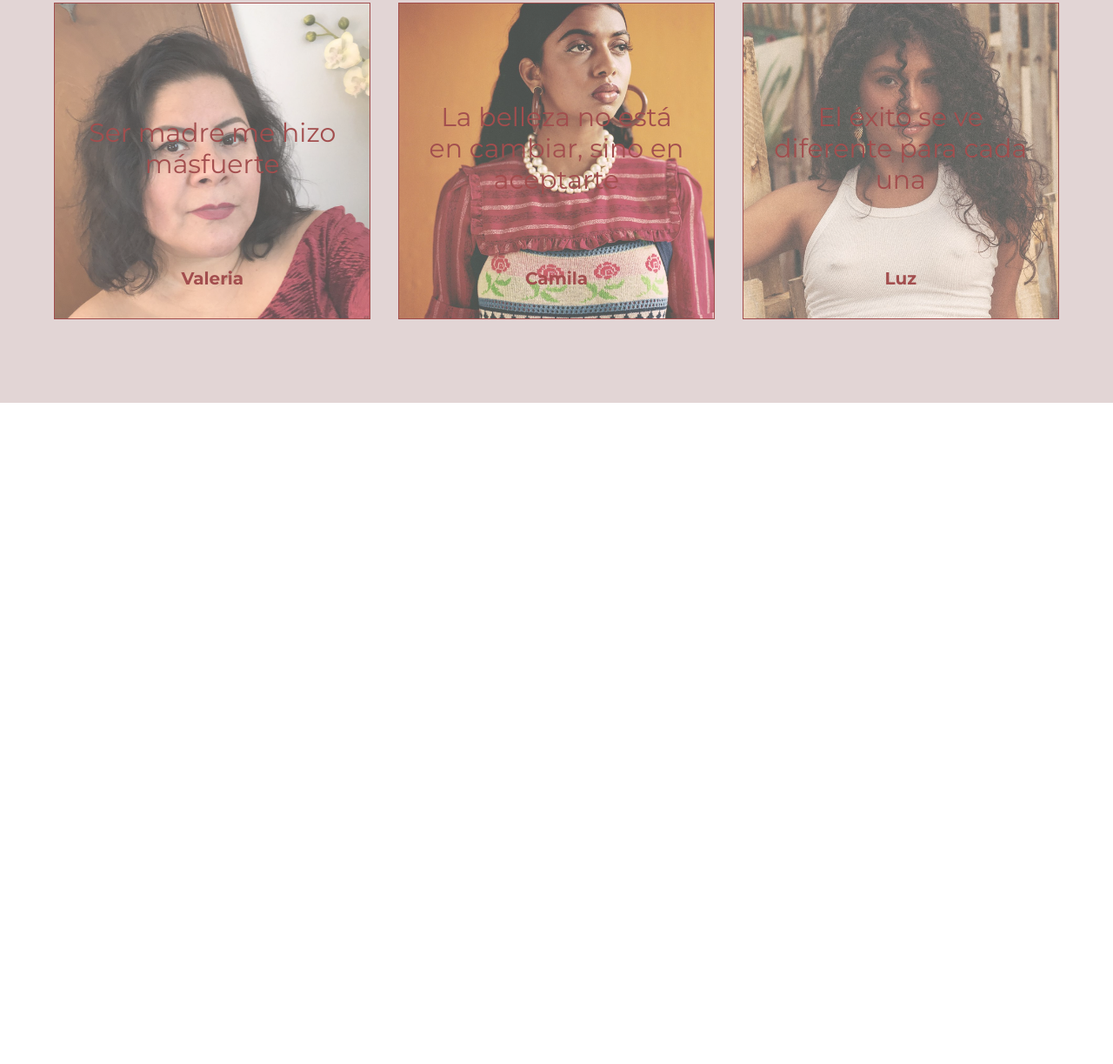
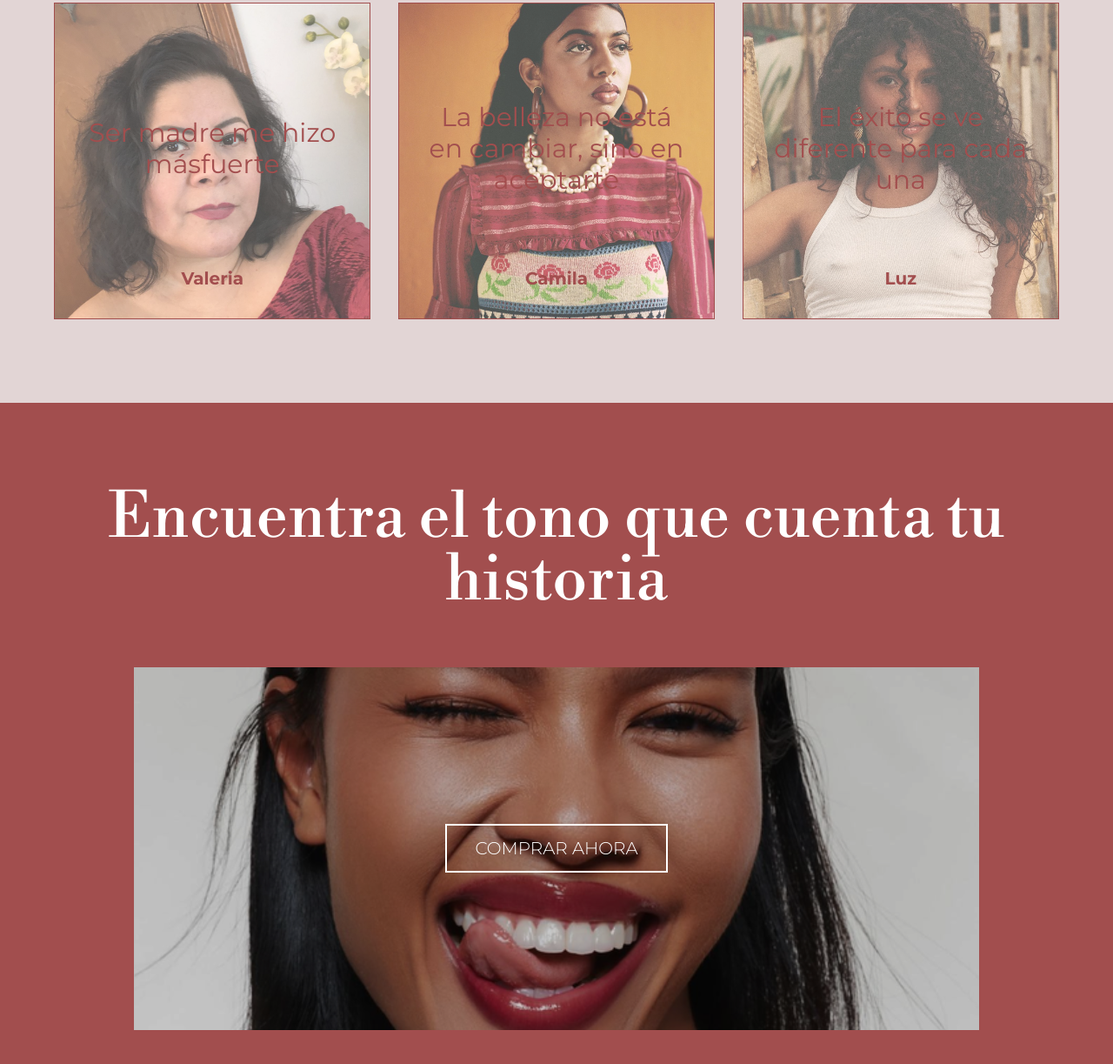
Before and after one commit to JASR2003/CHROMA-Cosmetics, a website: page index.html in a window 1280 px wide. Shown: the part 3336-4559 px from the top of the page at 87% size. Before the commit the page ends 3799 px from the top, so only its background shows below. Drawn offline with nearby package versions, Linux system fonts and the light colour scheme.

Commit message:
cambios listos salvo correción movil

```diff
--- a/index.html
+++ b/index.html
@@ -207,6 +207,20 @@
 
         </div>
     </section>
+
+    <footer class="w-full bg-[#a24e4e] py-24 px-8">
+        <h2 class="text-white text-5xl md:text-7xl font-bodoni text-center mb-16 px-4">Encuentra el tono que cuenta tu
+            historia</h2>
+
+        <div class="w-[80%] mx-auto aspect-[21/9] relative bg-cover bg-center bg-[url('./assets/footer.webp')]">
+            <div class="absolute inset-0 flex justify-center items-center">
+                <button
+                    class="bg-transparent border-2 border-white text-white py-3 px-8 text-lg md:text-xl font-montserrat font-light hover:bg-white hover:text-black hover:scale-105 active:scale-95 active:bg-white active:text-black transition duration-300 uppercase">
+                    Comprar ahora
+                </button>
+            </div>
+        </div>
+    </footer>
 </body>
 
 </html>
```
Also changed, not shown: src/assets/footer.webp (added), src/output.css.
